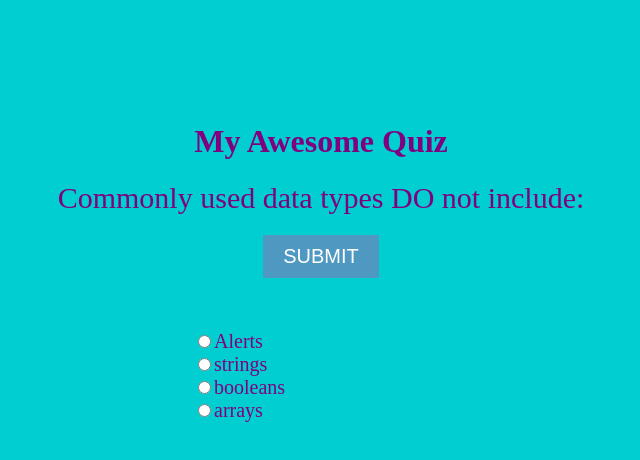
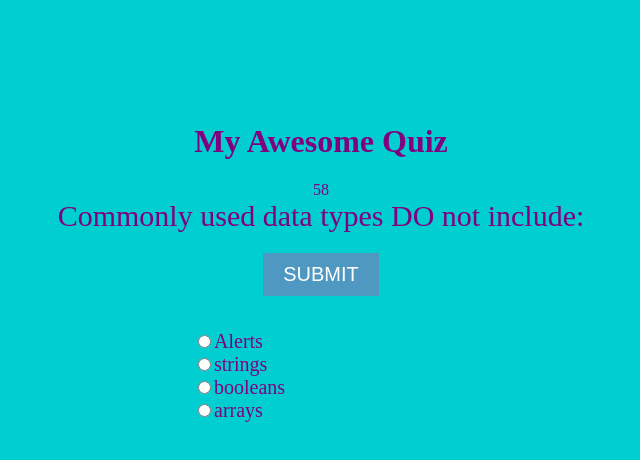
Before and after one commit to Elizabethweatherby/coding-quiz, a plain HTML site: page index.html in a window 1280 px wide. Both pictures are taken after a click on the button "PLAY". Shown: the whole page, without its empty margins (319-959 px from the left). Drawn offline with Linux system fonts and the light colour scheme.

Commit message:
fixed timer

```diff
--- a/assets/style.js
+++ b/assets/style.js
@@ -1,4 +1,4 @@
-// Questions that will be asked
+// Questions
 var Questions = [
   {
     q: "Commonly used data types DO not include:",
@@ -47,12 +47,13 @@ var Questions = [
   }
 ];
 
-  let currQuestion = 0;
-  let score = 0;
-  let timeLeft= 60;
-  let isGameStarted = false;
-
-  window.addEventListener('DOMContentLoaded', function() {
+var currQuestion = 0;
+var score = 0;
+var isGameStarted = false;
+var timerCount = 60;
+var timerElement = document.querySelector("#timer-count");
+var isWin = false
+window.addEventListener('DOMContentLoaded', function () {
   document.getElementById("btn").style.display = "none";
 });
 
@@ -62,26 +63,19 @@ var Questions = [
   document.getElementById("opt").style.display = "block";
   document.getElementById("btn").style.display = "block";
   loadQues();
-    showTimer();
+  startTimer();
 }
 
-
-  function showTimer() {
-    var timerElement = document.getElementById("timer");
-
-    var timerInterval = setInterval(() => {
-      var minutes = Math.floor(timeLeft / 60);
-      var seconds = timeLeft % 60;
-
-      var formattedSeconds = seconds < 10 ? `0${seconds}` : seconds;
-
-      timerElement.textContent = `Time Left: ${minutes}:${formattedSeconds}`;
-
-      if (timeLeft === 0) {
-        clearInterval(timerInterval);
+function startTimer() {
+  var timer = setInterval(function () {
+    timerCount--;
+    timerElement.innerHTML = timerCount;
+    if (currQuestion >= Questions.length) {
+      clearInterval(timer)
     }
-
-      timeLeft--;
+    if (timerCount === 0) {
+      clearInterval(timer);
+    }
   }, 1000);
 }
 
@@ -125,8 +119,8 @@ var Questions = [
 }
 
 function nextQuestion() {
-    if (currQuestion < Questions.length - 1) {
   currQuestion++;
+  if (currQuestion < Questions.length) {
     loadQues();
   } else {
     document.getElementById("opt").remove();
--- a/index.html
+++ b/index.html
@@ -15,10 +15,11 @@
         <div id="play-button">
             <button onclick="startGame()">PLAY</button>
         </div>
+		<div id="timer-count"></div>
+		<div id="timer"></div>
         <div class="question" id="ques" style="display: none;"></div>
         <div class="options" id="opt" style="display: none;"></div>
 		<button onclick="checkAns()" id="btn">SUBMIT</button>
-        <div id="timer" style="display: none;"></div>
 		<div id="score"></div>
 		<script src="assets/style.js"></script>
 	</div>
```
Lines whose indentation alone changed are shown as unchanged.
